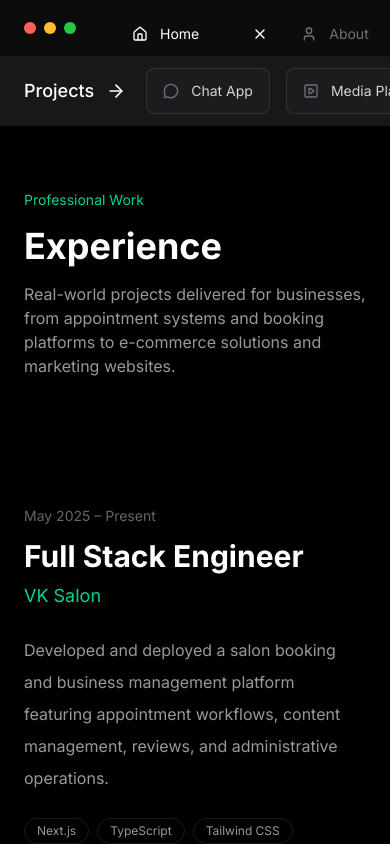
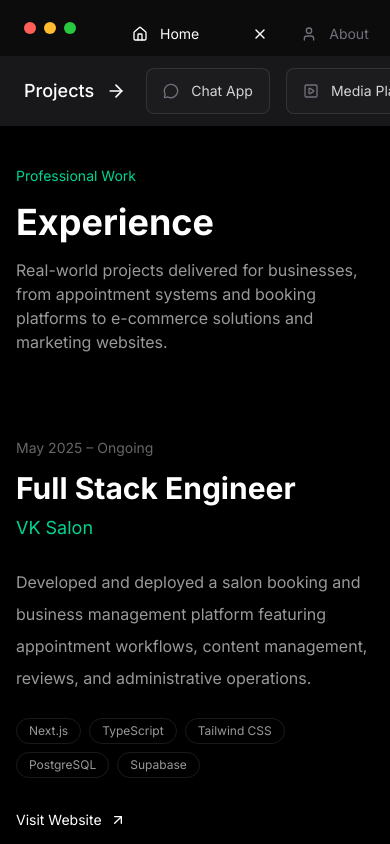
Before and after one commit to thappamkkumar/mk-portfolio, a Next.js app: page /experience in a window 390 px wide. Built offline with nearby package versions, Linux system fonts and the light colour scheme.

Commit message:
update project and experience

```diff
--- a/src/app/experience/page.tsx
+++ b/src/app/experience/page.tsx
@@ -5,19 +5,14 @@ import { experiences } from "@/data/experiences";
 
 export default function ExperiencePage() {
   return (
-    <main
-      className="
-        mx-auto
-        max-w-7xl
-        px-6
-        pb-24
-      "
+    <section
+      className=" mx-auto max-w-7xl px-4 py-10 md:px-6"
     >
       <ExperienceHero />
 
       <ExperienceList
         experiences={experiences}
       />
-    </main>
+    </section>
   );
 }
--- a/src/app/projects/page.tsx
+++ b/src/app/projects/page.tsx
@@ -7,7 +7,7 @@ import { projects } from "@/data/projects";
 
 export default function ProjectsPage() {
   return (
-    <section className="mx-auto max-w-5xl px-6 py-10">
+    <section className="mx-auto max-w-7xl px-4 py-10 md:px-6">
       <ProjectHero />
 
       <ProjectList projects={projects} />
--- a/src/app/skills/page.tsx
+++ b/src/app/skills/page.tsx
@@ -4,13 +4,7 @@ import { skillCategories } from "@/data/skills";
 export default function Page() {
   return (
     <section
-      className="
-        mx-auto
-        max-w-5xl
-        px-4
-        py-8
-        md:px-6
-      "
+      className=" mx-auto max-w-7xl px-4 py-10 md:px-6      "
     >
       <SkillSection categories={skillCategories} />
     </section>
--- a/src/components/experience/experience-hero.tsx
+++ b/src/components/experience/experience-hero.tsx
@@ -1,6 +1,6 @@
 export default function ExperienceHero() {
   return (
-    <section className="py-16 md:py-24">
+    <section className=" pb-5">
       <p className="text-sm text-emerald-400">
         Professional Work
       </p>
--- a/src/components/experience/experience-item.tsx
+++ b/src/components/experience/experience-item.tsx
@@ -22,7 +22,8 @@ export default function ExperienceItem({
       className="
         border-b
         border-white/10
-        py-16
+         py-16
+        md:py-24
       "
     >
       <div
--- a/src/components/experience/experience-list.tsx
+++ b/src/components/experience/experience-list.tsx
@@ -10,13 +10,13 @@ export default function ExperienceList({
   experiences,
 }: ExperienceListProps) {
   return (
-    <section>
+    <div>
       {experiences.map((experience) => (
         <ExperienceItem
           key={experience.id}
           experience={experience}
         />
       ))}
-    </section>
+    </div>
   );
 }
--- a/src/data/experiences.ts
+++ b/src/data/experiences.ts
@@ -8,7 +8,7 @@ export const experiences: Experience[] = [
 
     role: "Full Stack Engineer",
 
-    period: "May 2025 – Present",
+    period: "May 2025 – Ongoing",
 
     description:
       "Developed and deployed a salon booking and business management platform featuring appointment workflows, content management, reviews, and administrative operations.",
@@ -50,7 +50,7 @@ export const experiences: Experience[] = [
 
     role: "Full Stack Engineer",
 
-    period: "Apr 2026 – Present",
+    period: "Apr 2026 – Ongoing",
 
     description:
       "Developed and deployed a responsive beauty salon website focused on customer engagement, service showcase, and lead generation.",
--- a/src/data/projects.ts
+++ b/src/data/projects.ts
@@ -12,7 +12,7 @@ export const projects: Project[] = [
     tagline:
       "Professional Media & Networking Platform",
 
-    period: "Jan 2025 – Present",
+    period: "Jan 2025 – Ongoing",
 
     summary:
       "Full-stack professional networking and media platform featuring posts, stories, communities, real-time chat, audio/video calling, job listings, freelance modules, and content discovery systems.",
```
